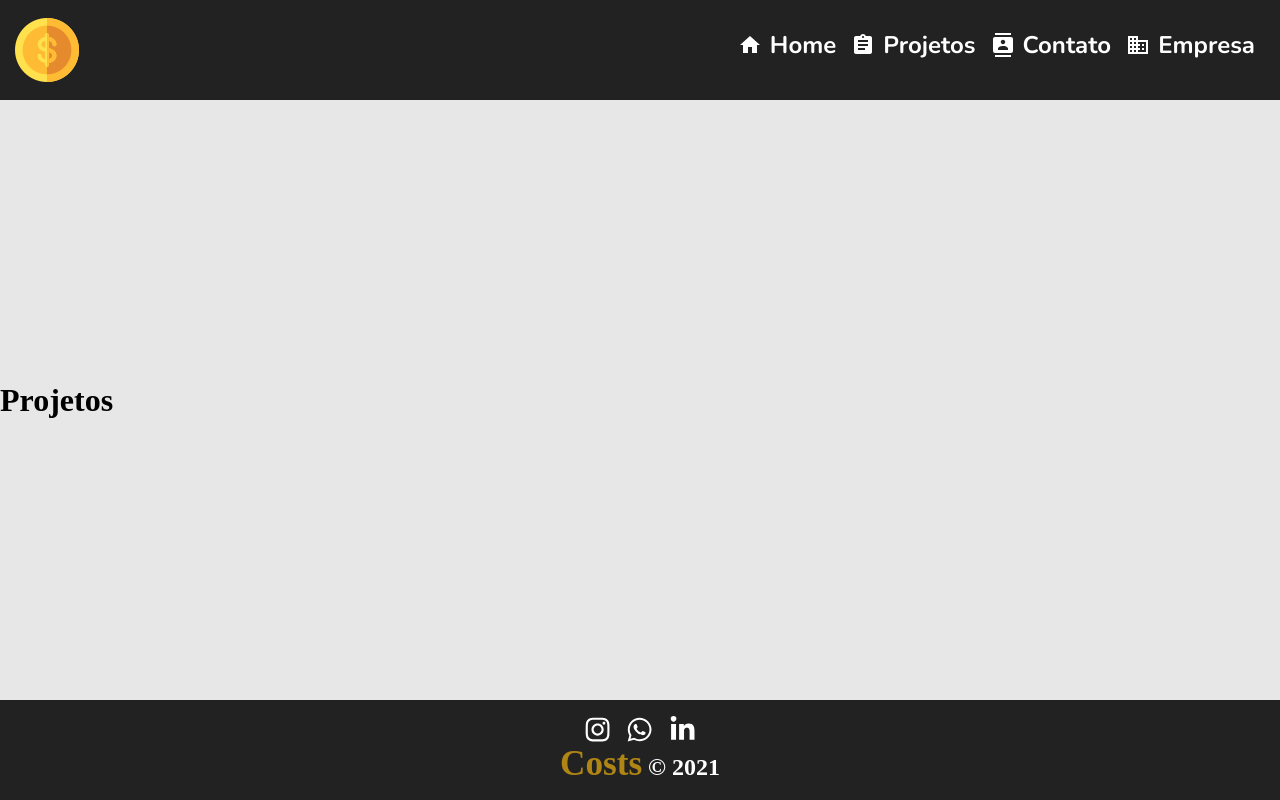
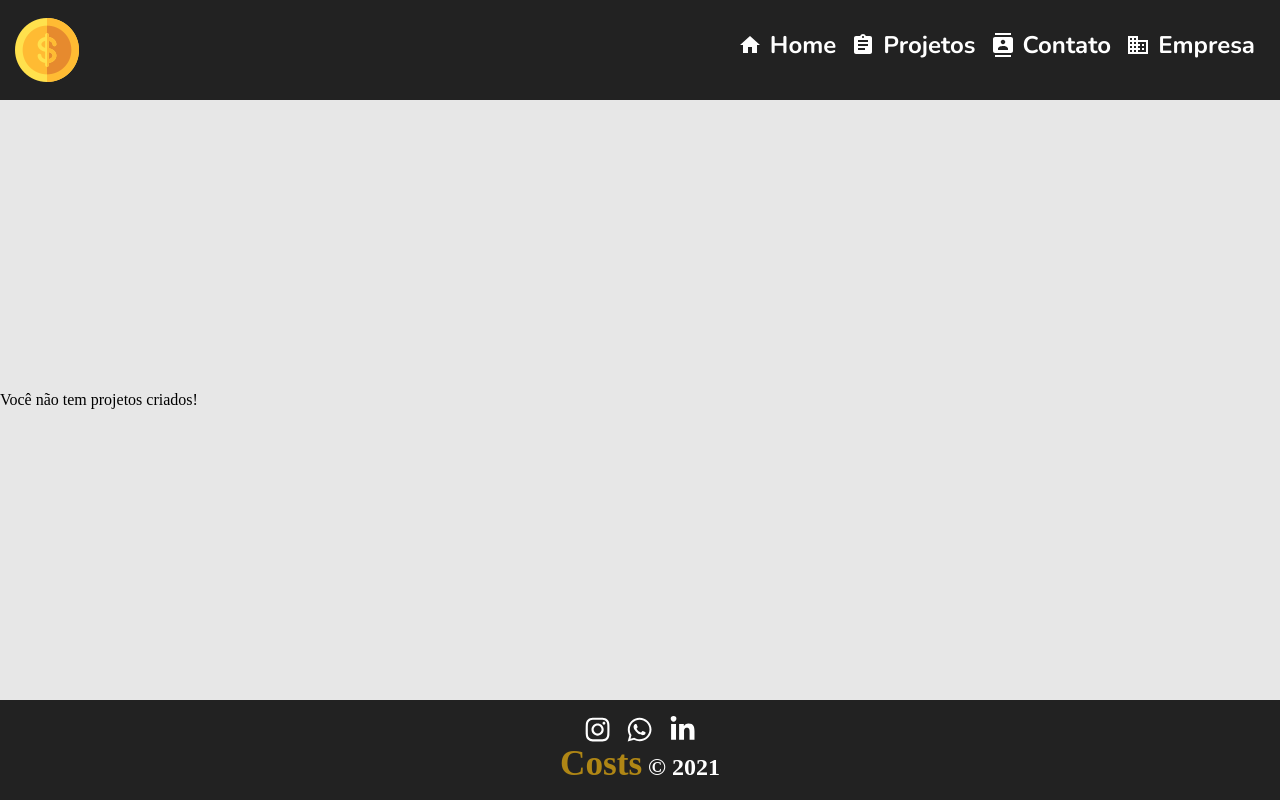
Before and after one commit to Kauadasilvalourenco/projeto_costs, a React (Vite) app: page /projetos in a window 1280 px wide. Built offline with nearby package versions, Linux system fonts and the light colour scheme; data requests are answered from the project's data file; a web font is replaced by a local one.

Commit message:
feat: Criado estrutura de renderização dinâmica dos cards na página Projects.jsx

```diff
--- a/db.json
+++ b/db.json
@@ -17,25 +17,5 @@
       "name": "Design"
     }
   ],
-  "projects": [
-    {
-      "nome_projeto": "Teste",
-      "orcamento_projeto": 4500,
-      "categoria_projeto": "Design",
-      "id": "tQotTs8qD9Y"
-    },
-    {
-      "nome_projeto": "Teste",
-      "orcamento_projeto": 2200,
-      "categoria_projeto": "Design",
-      "id": "qPbNmUJhqZk"
-    },
-    {
-      "nome_projeto": "Teste",
-      "orcamento_projeto": 2200,
-      "categoria_projeto": "Desenvolvimento",
-      "id": "3hSXyfdqhpQ"
-    }
-  ],
-  "$schema": "./node_modules/json-server/schema.json"
+  "projects": []
 }
--- a/src/components/_form/Form.jsx
+++ b/src/components/_form/Form.jsx
@@ -1,5 +1,8 @@
 import { useState, useEffect, useId } from "react";
 // import hooks;
+
+import { useNavigate } from "react-router-dom";
+// import router;
 
 import { useForm } from "react-hook-form";
 // import RHF;
@@ -20,6 +23,7 @@ import styleForm from "./Form.module.css";
 function Form({fieldsConfig, btnText, schemaZod, onSubmit}) {
     const [categories, setCategories] = useState([]);
     const ID = useId();
+    const navigate = useNavigate();
 
     useEffect(() => {
         async function fetchData() {
@@ -38,7 +42,8 @@ function Form({fieldsConfig, btnText, schemaZod, onSubmit}) {
     });
 
     function handleOnSubmit(project) {
-        onSubmit(project)
+        onSubmit(project);
+        navigate("/projetos")
     }
 
     return(
--- a/src/pages/projects/Projects.jsx
+++ b/src/pages/projects/Projects.jsx
@@ -1,7 +1,36 @@
+import { useState, useEffect } from "react";
+// import hooks;
+
+import { getProjects } from "../../services/api";
+// import js;
+
 function Projects() {
+    const [projects, setProjects] = useState([]);
+
+    useEffect(() => {
+        async function fetchData() {
+            const data = await getProjects();
+            setProjects(data)
+            console.log(`Projetos acessados com sucesso: ${data}`);
+        };
+
+        fetchData();
+
+    }, []);
+
     return(
         <div>
-            <h1>Projetos</h1>
+            {
+                projects.length === 0 ? (
+                    <p>Você não tem projetos criados!</p>
+                ): (
+                    projects.map((project) => (
+                        <div>
+                            {project.nome_projeto}
+                        </div>
+                    ))
+                )
+            }
         </div>
     )
 }
--- a/src/services/api.js
+++ b/src/services/api.js
@@ -18,10 +18,13 @@ async function request(endpoint, options = {}) {
 };
 
 //GET
-
 export function getCategories() {
     return request("/categories");
 };
+
+export function getProjects() {
+    return request("/projects");
+}
 
 //POST
 export function createProject(data) {
```
